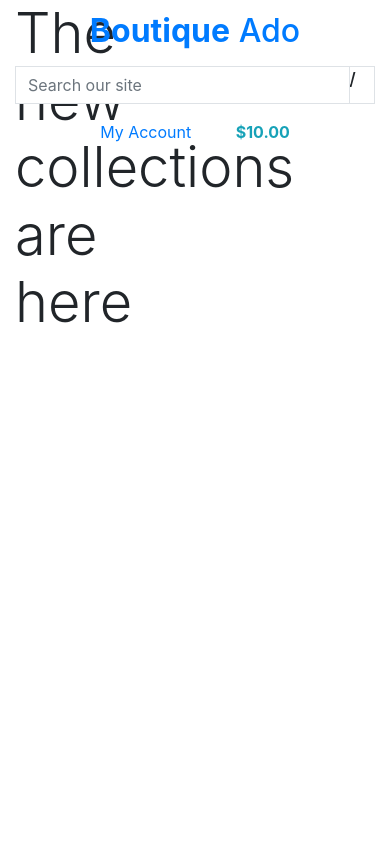
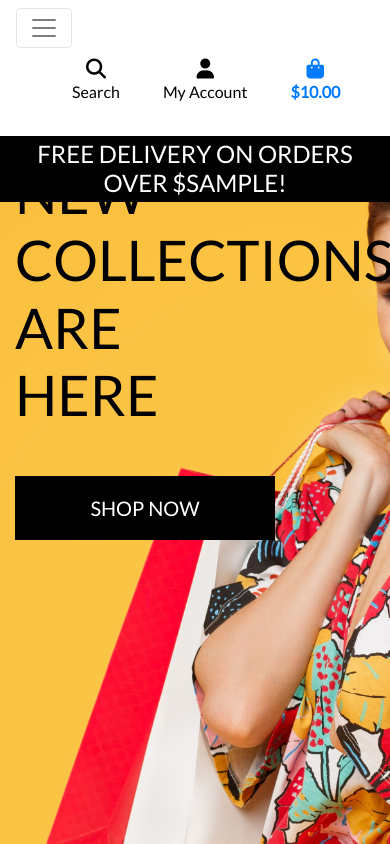
Before and after one commit to MattB859/designer_boutique, a Django app: template home/templates/home/index.html in a window 390 px wide. Run offline with Django 3.2, Linux system fonts and the light colour scheme; the template is opened without the code that fills it: most values are stand-ins (such as "Sample title", 1, 10 or a date in 2020); some libraries are stand-ins or nearby versions.

Commit message:
Added mobile header and main navbar

```diff
--- a/designer_boutique/settings.py
+++ b/designer_boutique/settings.py
@@ -147,6 +147,10 @@ USE_TZ = True
 # https://docs.djangoproject.com/en/3.2/howto/static-files/
 
 STATIC_URL = '/static/'
+STATICFILES_DIRS = (os.path.join(BASE_DIR, 'static'),)
+
+MEDIA_URL = '/media/'
+MEDIA_ROOT = os.path.join(BASE_DIR, 'media')
 
 # Default primary key field type
 # https://docs.djangoproject.com/en/3.2/ref/settings/#default-auto-field
--- a/designer_boutique/urls.py
+++ b/designer_boutique/urls.py
@@ -15,9 +15,11 @@ Including another URLconf
 """
 from django.contrib import admin
 from django.urls import path, include
+from django.conf import settings
+from django.conf.urls.static import static
 
 urlpatterns = [
     path('admin/', admin.site.urls),
     path('accounts/', include('allauth.urls')),
     path('', include('home.urls')),
-]
+] + static(settings.MEDIA_URL, document_root=settings.MEDIA_ROOT)
--- a/home/templates/home/index.html
+++ b/home/templates/home/index.html
@@ -1,6 +1,5 @@
 {% extends "base.html" %}
 {% load static %}
-
 
 {% block page_header %}
     <div class="container header-container">
@@ -10,14 +9,13 @@
     </div>
 {% endblock %}
 
-
 {% block content %}
     <div class="container h-100">
-    <div class="row">
+        <div class="row h-100">
             <div class="col-7 col-md-6 my-auto">
                 <h1 class="display-4 logo-font text-black">
-                The new collections are here</h1>
-        </div>
+                    The new collections are here
+                </h1>
                 <div class="my-5">
                     <h4>
                         <a href="" class="shop-now-button btn btn-lg rounded-0 text-uppercase py-3">Shop Now</a>
@@ -25,4 +23,5 @@
                 </div>
             </div>
         </div>
+    </div>
 {% endblock %}
--- /dev/null
+++ b/static/css/base.css
@@ -0,0 +1,85 @@
+html {
+    height: 100%;
+}
+
+body {
+    background: url('/media/homepage_background_cropped.jpg') no-repeat center center fixed;
+    background-size: cover;
+    height: calc(100vh - 164px);
+    color: #555;
+    font-family: 'Lato';
+}
+
+/* from Bulma */
+.icon {
+    align-items: center;
+    display: inline-flex;
+    justify-content: center;
+    height: 1.5rem;
+    width: 1.5rem;
+}
+
+.logo-font {
+    text-transform: uppercase;
+}
+
+.main-logo-link {
+    width: fit-content;
+}
+
+.shop-now-button {
+    background: black;
+    color: white;
+    min-width: 260px;
+}
+
+.btn-black {
+    background: black;
+    color: white;
+}
+
+.shop-now-button:hover,
+.shop-now-button:active,
+.shop-now-button:focus,
+.btn-black:hover,
+.btn-black:active,
+.btn-black:focus {
+    background: #222;
+    color: white;
+}
+
+.text-black {
+    color: #000 !important;
+}
+
+.border-black {
+    border: 1px solid black !important;
+}
+
+.bg-black {
+    background: #000 !important;
+}
+
+/* -------------------------------- Media Queries */
+
+/* Slightly larger container on xl screens */
+@media (min-width: 1200px) {
+  .container {
+    max-width: 80%;
+  }
+}
+
+/* fixed top navbar only on medium and up */
+@media (min-width: 992px) {
+    .fixed-top-desktop-only {
+        position: fixed;
+        top: 0;
+        right: 0;
+        left: 0;
+        z-index: 1030;
+    }
+
+    .header-container {
+        padding-top: 164px;
+    }
+}
--- a/templates/allauth/base.html
+++ b/templates/allauth/base.html
@@ -1,10 +1,12 @@
 <!DOCTYPE html>
-<html>
+<html lang="en">
+
   <head>
     <title>{% block head_title %}{% endblock %}</title>
     {% block extra_head %}
     {% endblock %}
   </head>
+
   <body>
     {% block body %}
 
--- a/templates/base.html
+++ b/templates/base.html
@@ -1,6 +1,7 @@
+{% load static %}
+
 <!doctype html>
 <html lang="en">
-
   <head>
 
     {% block meta %}
@@ -9,21 +10,23 @@
         <meta name="viewport" content="width=device-width, initial-scale=1, shrink-to-fit=no">
     {% endblock %}
 
+    {% block extra_meta %}
+    {% endblock %}
+
     {% block corecss %}
-    <link rel="stylesheet" href="https://stackpath.bootstrapcdn.com/bootstrap/4.4.1/css/bootstrap.min.css"
-        integrity="sha384-Vkoo8x4CGsO3+Hhxv8T/Q5PaXtkKtu6ug5TOeNV6gBiFeWPGFN9MuhOf23Q9Ifjh" crossorigin="anonymous">
+        <link rel="stylesheet" href="https://stackpath.bootstrapcdn.com/bootstrap/4.4.1/css/bootstrap.min.css" integrity="sha384-Vkoo8x4CGsO3+Hhxv8T/Q5PaXtkKtu6ug5TOeNV6gBiFeWPGFN9MuhOf23Q9Ifjh" crossorigin="anonymous">
+        <link rel="stylesheet" href="https://fonts.googleapis.com/css?family=Lato&display=swap">
+        <link rel="stylesheet" href="{% static 'css/base.css' %}">
+    {% endblock %}
+
+    {% block extra_css %}
     {% endblock %}
 
     {% block corejs %}
-    <script src="https://code.jquery.com/jquery-3.4.1.slim.min.js"
-        integrity="sha384-J6qa4849blE2+poT4WnyKhv5vZF5SrPo0iEjwBvKU7imGFAV0wwj1yYfoRSJoZ+n" crossorigin="anonymous">
-    </script>
-    <script src="https://cdn.jsdelivr.net/npm/popper.js@1.16.0/dist/umd/popper.min.js"
-        integrity="sha384-Q6E9RHvbIyZFJoft+2mJbHaEWldlvI9IOYy5n3zV9zzTtmI3UksdQRVvoxMfooAo" crossorigin="anonymous">
-    </script>
-    <script src="https://stackpath.bootstrapcdn.com/bootstrap/4.4.1/js/bootstrap.min.js"
-        integrity="sha384-wfSDF2E50Y2D1uUdj0O3uMBJnjuUD4Ih7YwaYd1iqfktj0Uod8GCExl3Og8ifwB6" crossorigin="anonymous">
-    </script>
+        <script src="https://kit.fontawesome.com/e9c73d7092.js" crossorigin="anonymous"></script>
+        <script src="https://code.jquery.com/jquery-3.4.1.slim.min.js" integrity="sha384-J6qa4849blE2+poT4WnyKhv5vZF5SrPo0iEjwBvKU7imGFAV0wwj1yYfoRSJoZ+n" crossorigin="anonymous"></script>
+        <script src="https://cdn.jsdelivr.net/npm/popper.js@1.16.0/dist/umd/popper.min.js" integrity="sha384-Q6E9RHvbIyZFJoft+2mJbHaEWldlvI9IOYy5n3zV9zzTtmI3UksdQRVvoxMfooAo" crossorigin="anonymous"></script>
+        <script src="https://stackpath.bootstrapcdn.com/bootstrap/4.4.1/js/bootstrap.min.js" integrity="sha384-wfSDF2E50Y2D1uUdj0O3uMBJnjuUD4Ih7YwaYd1iqfktj0Uod8GCExl3Og8ifwB6" crossorigin="anonymous"></script>
     {% endblock %}
 
     {% block extra_js %}
@@ -31,10 +34,9 @@
 
     <title>Boutique Ado {% block extra_title %}{% endblock %}</title>
   </head>
-
   <body>
     <header class="container-fluid fixed-top">
-        <div class="row">
+        <div id="topnav" class="row bg-white pt-lg-2 d-none d-lg-flex">
             <div class="col-12 col-lg-4 my-auto py-1 py-lg-0 text-center text-lg-left">
                 <a href="{% url 'home' %}" class="nav-link main-logo-link">
                     <h2 class="logo-font text-black my-0"><strong>Boutique</strong> Ado</h2>
@@ -43,8 +45,7 @@
             <div class="col-12 col-lg-4 my-auto py-1 py-lg-0">
                 <form method="GET" action="">
                     <div class="input-group w-100">
-                        <input class="form-control border border-black rounded-0" type="text" name="q"
-                            placeholder="Search our site">
+                        <input class="form-control border border-black rounded-0" type="text" name="q" placeholder="Search our site">
                         <div class="input-group-append">
                             <button class="form-control btn btn-black border border-black rounded-0" type="submit">
                                 <span class="icon">
@@ -58,8 +59,7 @@
             <div class="col-12 col-lg-4 my-auto py-1 py-lg-0">
                 <ul class="list-inline list-unstyled text-center text-lg-right my-0">
                     <li class="list-inline-item dropdown">
-                        <a class="text-black nav-link" href="#" id="user-options" data-toggle="dropdown"
-                            aria-haspopup="true" aria-expanded="false">
+                        <a class="text-black nav-link" href="#" id="user-options" data-toggle="dropdown" aria-haspopup="true" aria-expanded="false">
                             <div class="text-center">
                                 <div><i class="fas fa-user fa-lg"></i></div>
                                 <p class="my-0">My Account</p>
@@ -79,8 +79,7 @@
                         </div>
                     </li>
                     <li class="list-inline-item">
-                        <a class="{% if grand_total %}text-info font-weight-bold{% else %}text-black{% endif %} nav-link"
-                            href="">
+                        <a class="{% if grand_total %}text-info font-weight-bold{% else %}text-black{% endif %} nav-link" href="">
                             <div class="text-center">
                                 <div><i class="fas fa-shopping-bag fa-lg"></i></div>
                                 <p class="my-0">
@@ -94,6 +93,20 @@
                         </a>
                     </li>
                 </ul>
+            </div>
+        </div>
+        <div class="row bg-white">
+            <nav class="navbar navbar-expand-lg navbar-light w-100">
+                <button class="navbar-toggler" type="button" data-toggle="collapse" data-target="#main-nav" aria-controls="main-nav" aria-expanded="false" aria-label="Toggle navigation">
+                    <span class="navbar-toggler-icon"></span>
+                </button>
+                {% include 'includes/mobile-top-header.html' %}
+                {% include 'includes/main-nav.html' %}
+            </nav>
+        </div>
+        <div id="delivery-banner" class="row text-center">
+            <div class="col bg-black text-white">
+                <h4 class="logo-font my-1">Free delivery on orders over ${{ free_delivery_threshold }}!</h4>
             </div>
         </div>
     </header>
@@ -113,5 +126,4 @@
 
 
   </body>
-
 </html>
--- /dev/null
+++ b/templates/includes/mobile-top-header.html
@@ -0,0 +1,57 @@
+    <ul>
+        <li class="list-inline-item">
+        <a class="text-black nav-link d-block d-lg-none" href="#" id="mobile-search" data-toggle="dropdown" aria-haspopup="true" aria-expanded="false">
+            <div class="text-center">
+                <div><i class="fas fa-search fa-lg"></i></div>
+                <p class="my-0">Search</p>
+            </div>
+        </a>
+        <div class="dropdown-menu border-0 w-100 p-3 rounded-0 my-0" aria-labelledby="mobile-search">
+            <form class="form" method="GET" action="">
+                <div class="input-group w-100">
+                    <input class="form-control border border-black rounded-0" type="text" name="q" placeholder="Search our site">
+                    <div class="input-group-append">
+                        <button class="form-control form-control btn btn-black border border-black rounded-0" type="submit">
+                            <span class="icon">
+                                <i class="fas fa-search"></i>
+                            </span>
+                        </button>
+                    </div>
+                </div>
+            </form>
+        </div>
+    </li>
+    <li class="list-inline-item dropdown">
+        <a class="text-black nav-link d-block d-lg-none" href="#" id="user-options" data-toggle="dropdown" aria-haspopup="true" aria-expanded="false">
+            <div class="text-center">
+                <div><i class="fas fa-user fa-lg"></i></div>
+                <p class="my-0">My Account</p>
+            </div>
+        </a>
+        <div class="dropdown-menu border-0" aria-labelledby="user-options">
+            {% if request.user.is_authenticated %}
+                {% if request.user.is_superuser %}
+                    <a href="{% url 'account_logout' %}" class="dropdown-item">Product Management</a>
+                {% endif %}
+                <a href="{% url 'account_logout' %}" class="dropdown-item">Logout</a>
+            {% else %}
+                <a href="{% url 'account_signup' %}" class="dropdown-item">Register</a>
+                <a href="{% url 'account_login' %}" class="dropdown-item">Login</a>
+            {% endif %}
+        </div>
+    </li>
+    <li class="list-inline-item">
+        <a class="{% if grand_total %}text-primary font-weight-bold{% else %}text-black{% endif %} nav-link d-block d-lg-none" href="">
+            <div class="text-center">
+                <div><i class="fas fa-shopping-bag fa-lg"></i></div>
+                <p class="my-0">
+                    {% if grand_total %}
+                        ${{ grand_total|floatformat:2 }}
+                    {% else %}
+                        $0.00
+                    {% endif %}
+                </p>
+            </div>
+        </a>
+        </li>
+    </ul>
```
Also changed, not shown: templates/includes/main-nav.html (added, +50 -0 lines), media/homepage_background_cropped.jpg (added). Lines whose indentation alone changed are shown as unchanged.
